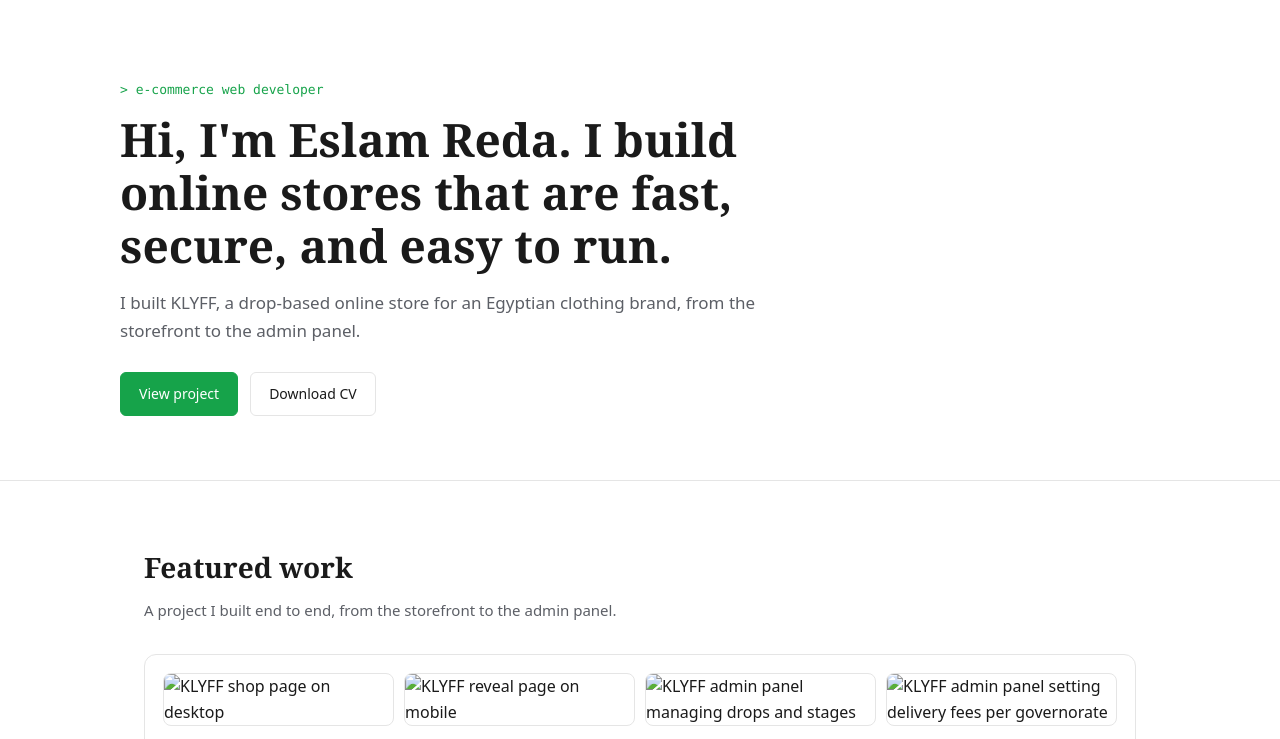
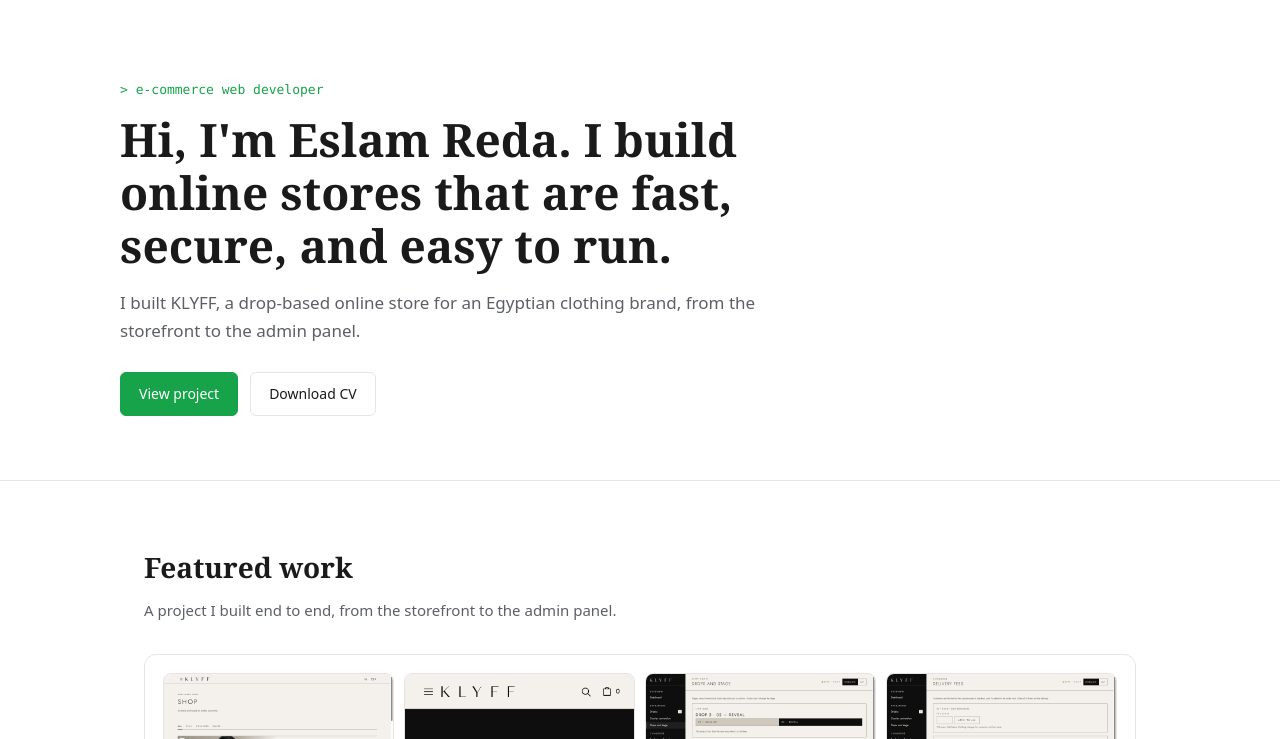
Before and after one commit to Eslam-Reda22/Eslam-Reda22.github.io, a plain HTML site: page index.html in a window 1280 px wide. Shown: the part 61-800 px from the top of the page. Drawn offline with Linux system fonts and the light colour scheme.

Commit message:
Add files via upload

```diff
--- a/index.html
+++ b/index.html
@@ -140,10 +140,10 @@
       <div class="grid">
         <article class="card">
           <div class="gallery">
-            <img src="klyff-shop-desktop.png" alt="KLYFF shop page on desktop">
-            <img src="klyff-home-mobile.png" alt="KLYFF reveal page on mobile">
-            <img src="klyff-drops-admin.png" alt="KLYFF admin panel managing drops and stages">
-            <img src="klyff-delivery-admin.png" alt="KLYFF admin panel setting delivery fees per governorate">
+            <img src="shop-desktop.png" alt="KLYFF shop page on desktop">
+            <img src="home-phone.png" alt="KLYFF reveal page on mobile">
+            <img src="admin-drops-desktop.png" alt="KLYFF admin panel managing drops and stages">
+            <img src="admin-delivery-desktop.png" alt="KLYFF admin panel setting delivery fees per governorate">
           </div>
           <h3>KLYFF</h3>
           <p>
```
